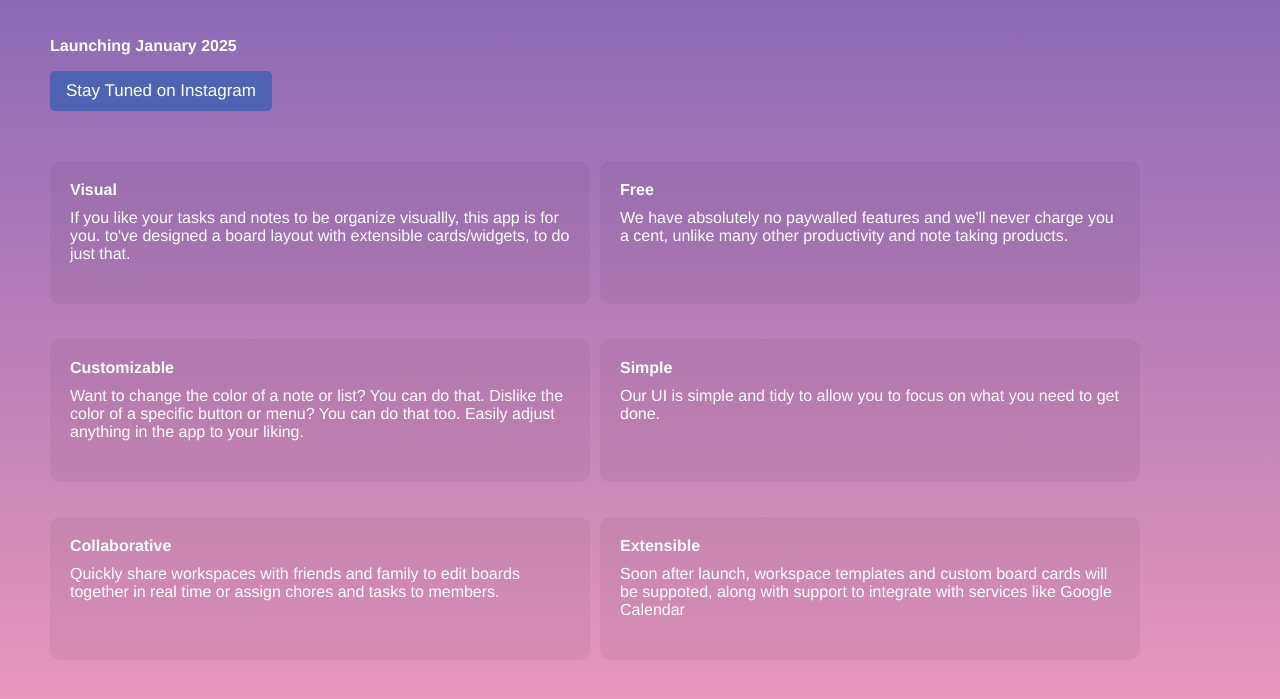
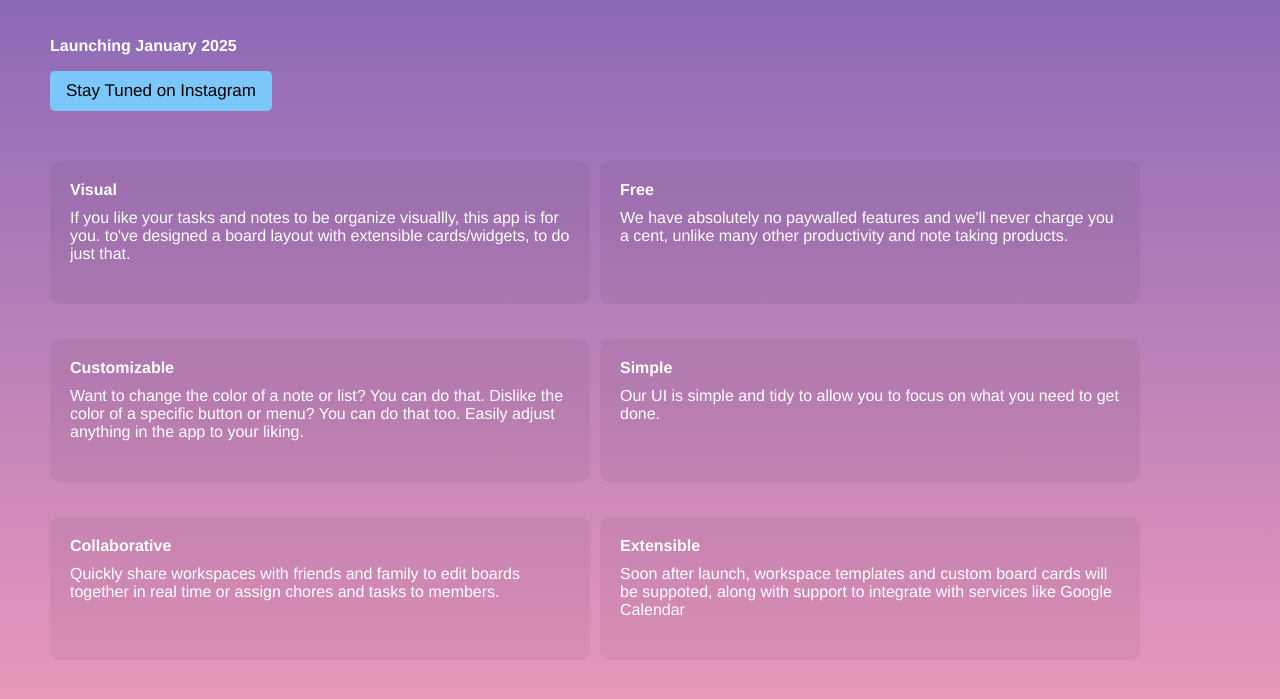
Before and after one commit to Thumbtacked/thumbtacked.app, a plain HTML site: page index.html in a window 1280 px wide. Shown: the part 167-866 px from the top of the page. Drawn offline with Linux system fonts and the light colour scheme.

Commit message:
Update Instagram button color

```diff
--- a/styles.css
+++ b/styles.css
@@ -55,9 +55,9 @@ h1 {
     padding: 10px 16px;
     text-decoration: none;
     font-size: 17px;
-    background-color: #4f63b3;
+    background-color: #7bc7fa;
     border-radius: 5px;
-    color: inherit;
+    color: black;
     box-sizing: border-box;
     display: inline-block;
 }
```
